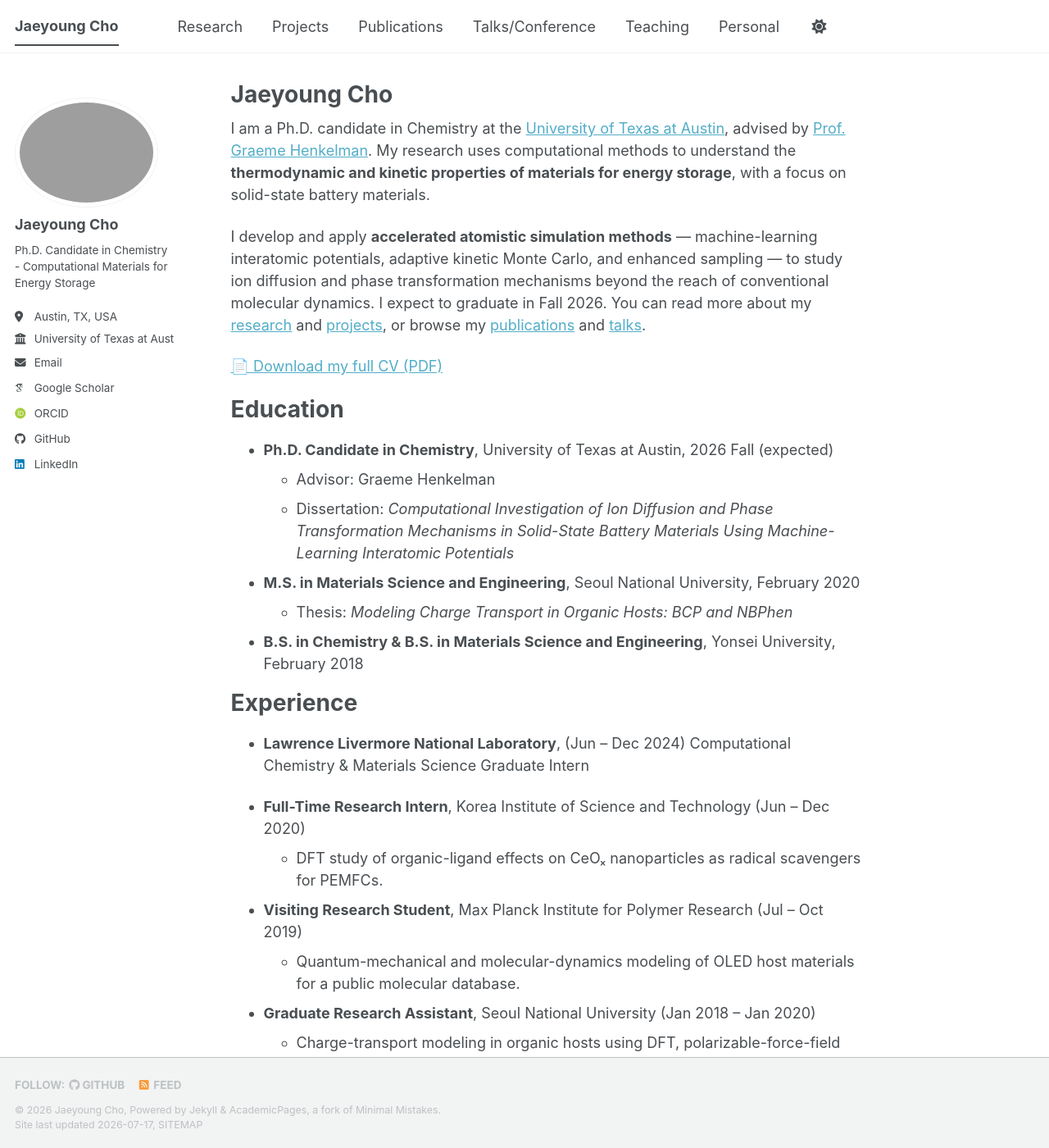
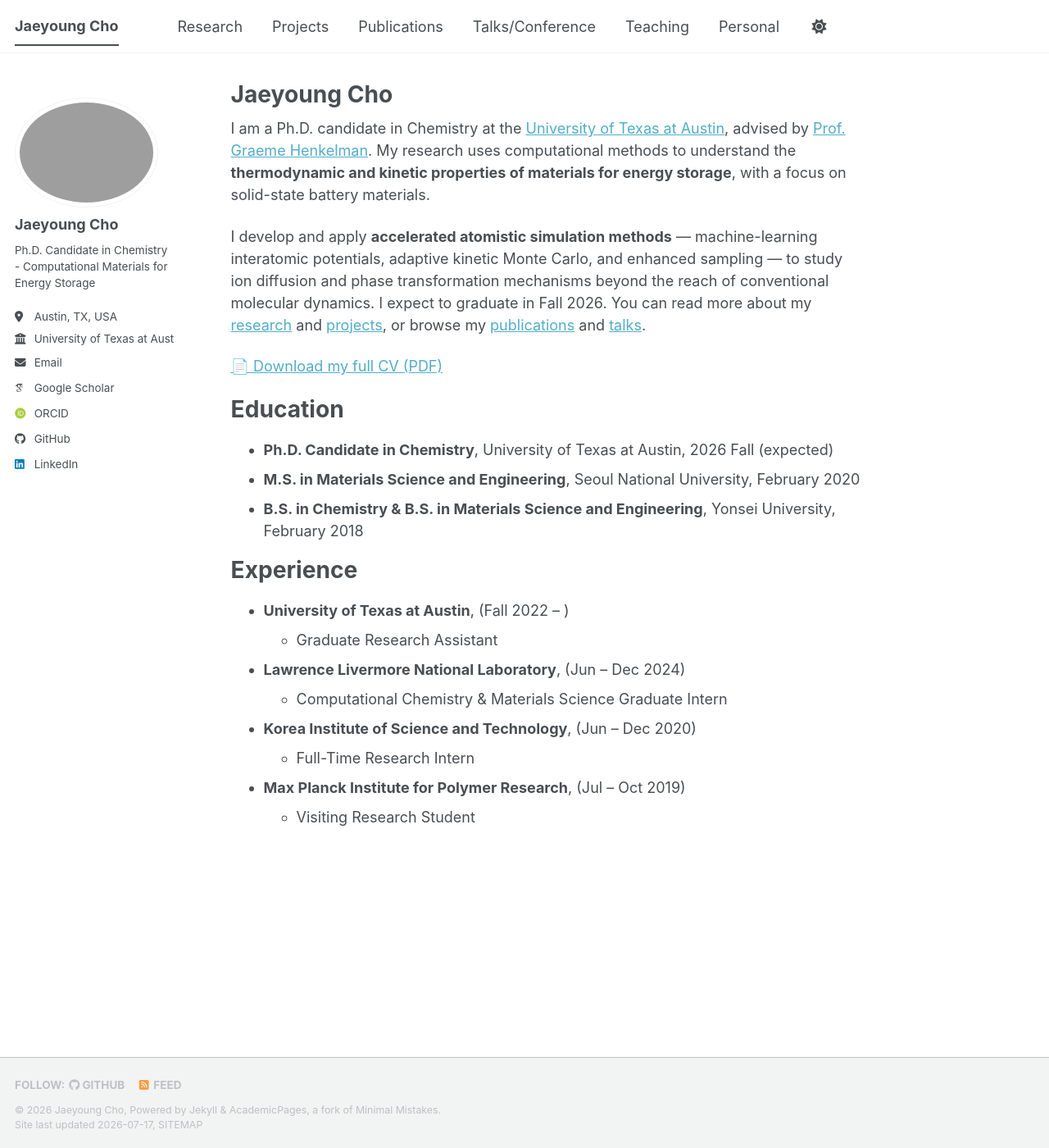
Before and after one commit to jycho5758/jycho5758.github.io, a Jekyll site: the page built from _pages/about.md, in a window 1280 px wide and 1400 px high. Shown: the whole window at 82% size. Built offline with Jekyll 4.4.1, drawn with Linux system fonts in a browser that asks for light colours; some web fonts are replaced; a script bundle is joined from its source files by our own code; library files that are not in the unit come from our copies.

Commit message:
Update about.md

```diff
--- a/_pages/about.md
+++ b/_pages/about.md
@@ -16,22 +16,19 @@ I develop and apply **accelerated atomistic simulation methods** — machine-lea
 Education
 ======
 * **Ph.D. Candidate in Chemistry**, University of Texas at Austin, 2026 Fall (expected)
-  * Advisor: Graeme Henkelman
-  * Dissertation: *Computational Investigation of Ion Diffusion and Phase Transformation Mechanisms in Solid-State Battery Materials Using Machine-Learning Interatomic Potentials*
 * **M.S. in Materials Science and Engineering**, Seoul National University, February 2020
-  * Thesis: *Modeling Charge Transport in Organic Hosts: BCP and NBPhen*
 * **B.S. in Chemistry & B.S. in Materials Science and Engineering**, Yonsei University, February 2018
 
 Experience
 ======
+* **University of Texas at Austin**, (Fall 2022 – )
+  * Graduate Research Assistant
+
 * **Lawrence Livermore National Laboratory**, (Jun – Dec 2024)
-  Computational Chemistry & Materials Science Graduate Intern
+  * Computational Chemistry & Materials Science Graduate Intern
 
-* **Full-Time Research Intern**, Korea Institute of Science and Technology (Jun – Dec 2020)
-  * DFT study of organic-ligand effects on CeOₓ nanoparticles as radical scavengers for PEMFCs.
+* **Korea Institute of Science and Technology**, (Jun – Dec 2020)
+  * Full-Time Research Intern
 
-* **Visiting Research Student**, Max Planck Institute for Polymer Research (Jul – Oct 2019)
-  * Quantum-mechanical and molecular-dynamics modeling of OLED host materials for a public molecular database.
-
-* **Graduate Research Assistant**, Seoul National University (Jan 2018 – Jan 2020)
-  * Charge-transport modeling in organic hosts using DFT, polarizable-force-field MD, and kinetic Monte Carlo.
+* **Max Planck Institute for Polymer Research**, (Jul – Oct 2019)
+  * Visiting Research Student
```
